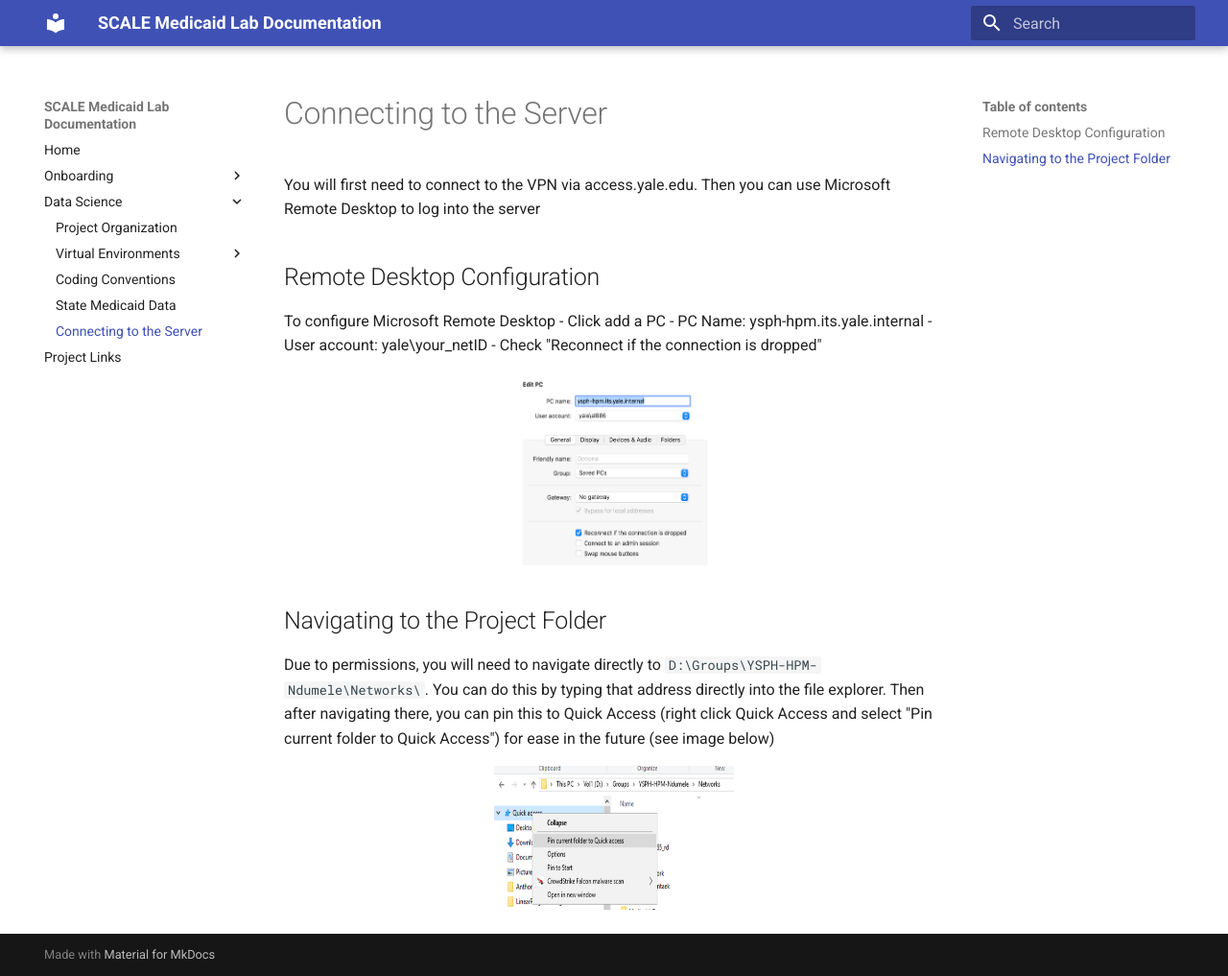
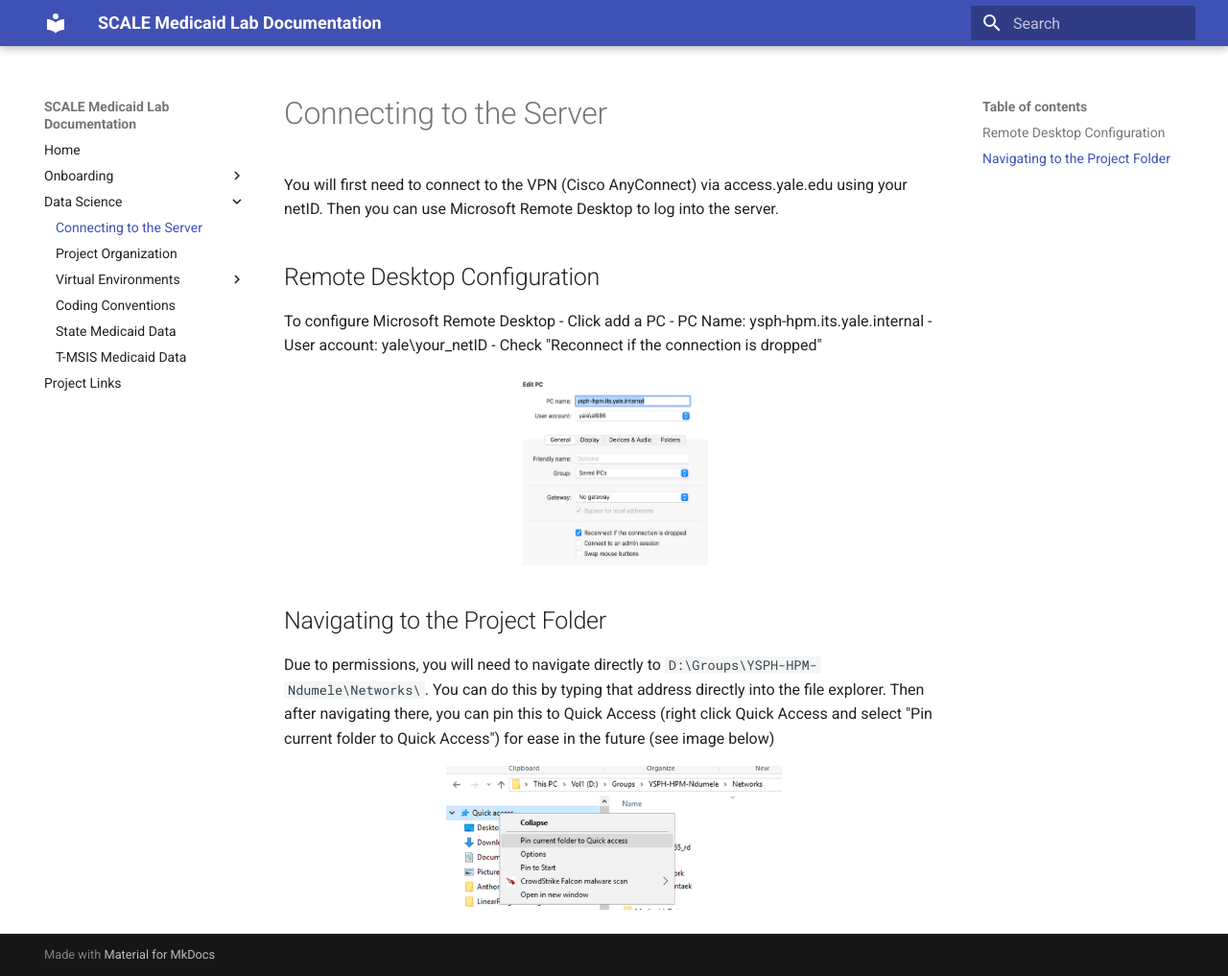
Before and after one commit to Yale-Medicaid/Documentation, an MkDocs documentation site: the page built from docs/data_science/server_connect.md, in a window 1280 px wide and 1017 px high. Shown: the whole window at 96% size. Built offline with MkDocs 1.6.1 and Material for MkDocs 9.7.7, drawn with Linux system fonts in a browser that asks for light colours.

Commit message:
Add T-MSIS Doc
- Create T-MSIS Doc

```diff
--- a/docs/data_science/server_connect.md
+++ b/docs/data_science/server_connect.md
@@ -1,4 +1,4 @@
-You will first need to connect to the VPN via access.yale.edu. Then you can use Microsoft Remote Desktop to log into the server
+You will first need to connect to the VPN (Cisco AnyConnect) via access.yale.edu using your netID. Then you can use Microsoft Remote Desktop to log into the server.
 
 ## Remote Desktop Configuration
 
@@ -8,11 +8,11 @@
 - User account: yale\your_netID
 - Check "Reconnect if the connection is dropped"
 
-![Remote Desktop Configuration](../images/remote_desktop_config.png){: style="height: 200px;width: 200px;display: block; margin: 0 auto""}
+![Remote Desktop Configuration](../images/remote_desktop_config.png){: style="height: 200px;width: 200px;display: block; margin: 0 auto"}
 
 
 ## Navigating to the Project Folder
 
 Due to permissions, you will need to navigate directly to `D:\Groups\YSPH-HPM-Ndumele\Networks\`. You can do this by typing that address directly into the file explorer. Then after navigating there, you can pin this to Quick Access (right click Quick Access and select "Pin current folder to Quick Access") for ease in the future (see image below)
 
-![Quick Access](../images/quick_access.png){: style="height: 150px;width: 250px;display: block; margin: 0 auto"}
+![Quick Access](../images/quick_access.png){: style="height: 150px;width: 350px;display: block; margin: 0 auto"}
--- a/mkdocs.yml
+++ b/mkdocs.yml
@@ -21,6 +21,7 @@
   - Onboarding:
     - New Member Onboarding: onboarding/new_member_onboarding.md
   - Data Science:
+    - Connecting to the Server: data_science/server_connect.md
     - Project Organization: data_science/project_organization.md
     - Virtual Environments:
       - Overview: data_science/venv/venv_overview.md
@@ -28,7 +29,7 @@
       - R Virtual Environments: data_science/venv/r_venv.md
     - Coding Conventions: data_science/coding_conventions.md
     - State Medicaid Data: data_science/state_medicaid_data.md
-    - Connecting to the Server: data_science/server_connect.md
+    - T-MSIS Medicaid Data: data_science/tmsis_medicaid_data.md
   - Project Links: project_links.md
 
 
```
Also changed, not shown: docs/data_science/coding_conventions.md (+1 -1 lines), docs/data_science/state_medicaid_data.md (+1 -1 lines), docs/data_science/tmsis_medicaid_data.md (added, +31 -0 lines), docs/onboarding/new_member_onboarding.md (+1 -1 lines).
